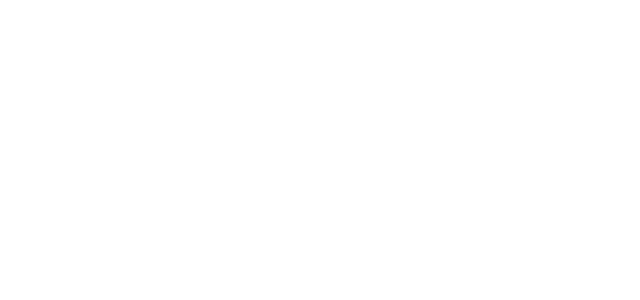
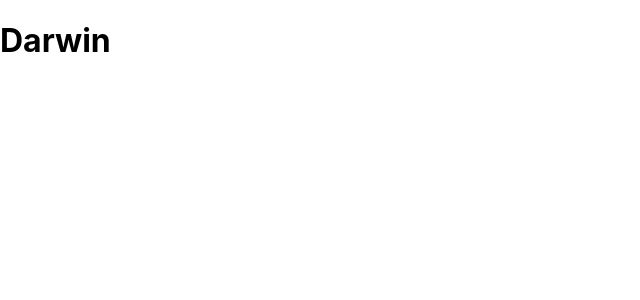
Before and after one commit to darwinphi/nextjs-demo, a Next.js app: page /profile in a window 1280 px wide. Before the commit this address had no page. Shown: the top 300 px of the page, without its empty margins (0-640 px from the left). Built offline with nearby package versions, Linux system fonts and the light colour scheme.

Commit message:
Add profile ssr

```diff
--- /dev/null
+++ b/pages/profile.js
@@ -0,0 +1,17 @@
+import React from "react";
+
+export default function Profile({ user }) {
+  return (
+    <div>
+      <h1>{user.name}</h1>
+    </div>
+  );
+}
+
+export async function getServerSideProps(context) {
+  const { params, req, res } = context;
+
+  return {
+    props: { user: { name: "Darwin" } },
+  };
+}
```
